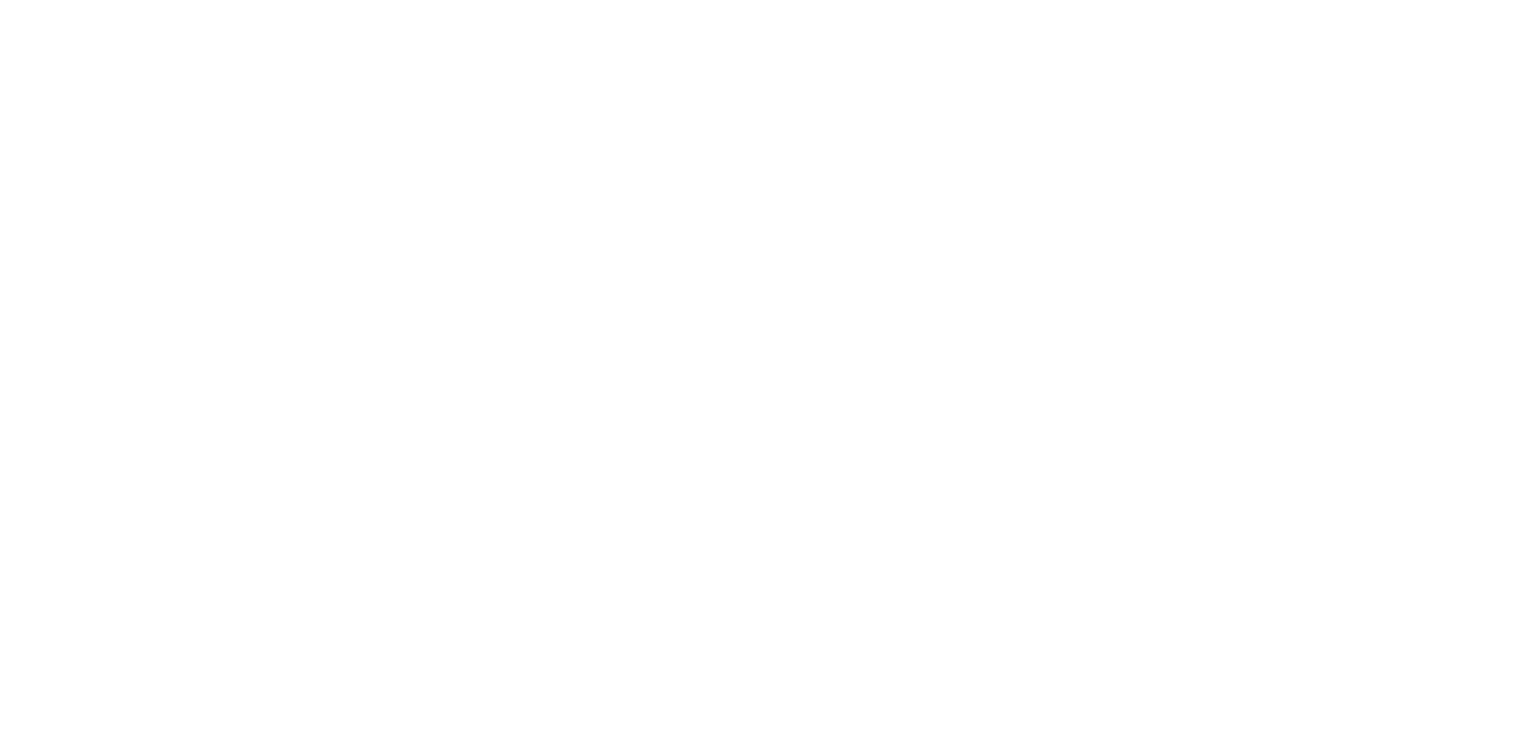
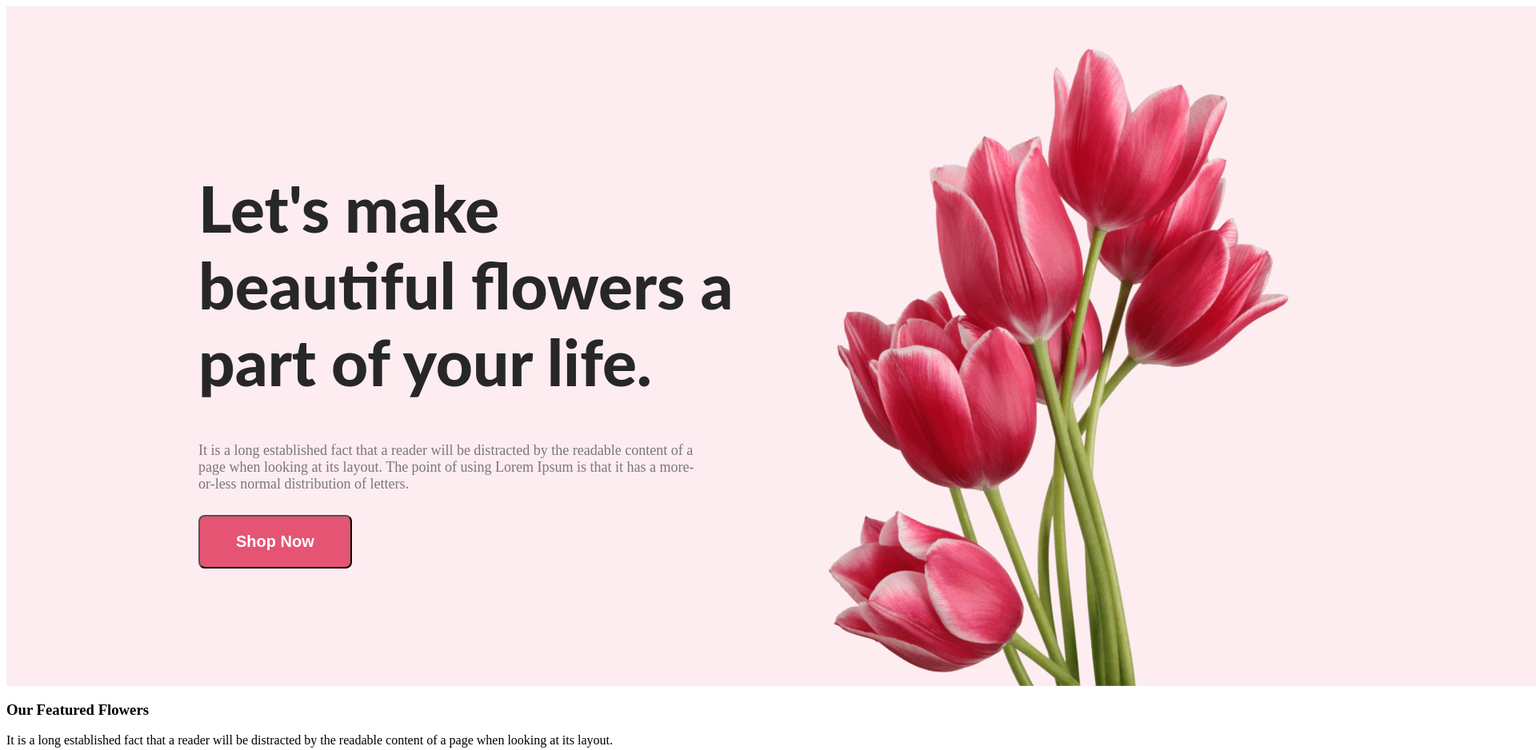
Before and after one commit to abdulawalnur/flowe-shop, a plain HTML site: page index.html in a window 1280 px wide. Shown: the whole page at 80% size, 1920 px wide, since content can reach past the window. Before the commit the page ends 800 px from the top, so only its background shows below. Drawn offline with Linux system fonts and the light colour scheme.

Commit message:
added header section

```diff
--- a/index.html
+++ b/index.html
@@ -7,6 +7,27 @@
     <link rel="stylesheet" href="styles/flower.css">
 </head>
 <body>
+    <header class="header">
+        <div class="header-content">
+           <h1 class="header-title">Let's make beautiful flowers a part of your life.</h1>
+           <p class="header-description">It is a long established fact that a reader will be distracted by the readable content of a page when looking at its layout. The point of using Lorem Ipsum is that it has a more-or-less normal distribution of letters.</p>
+           <button class="btn-primary">Shop Now</button>
+        </div>
+        <div><img class="header-img" src="Flower Asset/pngwing 10.png" alt="">
+        </div>
+    </header>
 
+    <main>
+        <section>
+            <div>
+                <h3>Our Featured Flowers</h3>
+                <p>It is a long established fact that a reader will be distracted by the readable content of a page when looking at its layout.</p>
+            </div>
+        </section>
+    </main>
+
+    <footer>
+
+    </footer>
 </body>
 </html>
--- a/styles/flower.css
+++ b/styles/flower.css
@@ -0,0 +1,40 @@
+/* header section style */
+header{
+    background-color:rgba(229, 84, 115, 0.10);
+    width: 1920px;
+height: 850px;
+display: flex;
+gap: 50px;
+}
+.header-img{
+ margin-top: 50px;
+}
+
+.header-title{
+    color: #272727;
+font-family: Lato;
+font-size: 80px;
+font-weight: 800;
+width: 708px;
+height: 288px;
+padding-top: 150px;
+padding-left: 240px;
+}
+.header-description{
+    color: rgba(39, 39, 39, 0.60);
+font-size: 18px;
+font-weight: 400;
+width: 635px;
+padding-left: 240px;
+padding-top: ;
+}
+.btn-primary{
+    border-radius: 8px;
+background: #E55473;
+padding: 20px 45px;
+color: #FFF;
+font-size: 20px;
+font-weight: 700;
+margin-left: 240px;
+margin-top: 10px;
+}
```
Also changed, not shown: Flower Asset/Flower 01.png (added), Flower Asset/Group 57.png (added), Flower Asset/Group 58.png (added), Flower Asset/Group 59.png (added), Flower Asset/Rectangle 4.png (added), Flower Asset/Rectangle 5.png (added), Flower Asset/Rectangle 6.png (added), Flower Asset/Rectangle 9.png (added), Flower Asset/pngwing 10.png (added), Flower Asset/pngwing 5.png (added), Flower Asset/pngwing 6.png (added), Flower Asset/pngwing 7.png (added), Flower Asset/pngwing 8.png (added).
